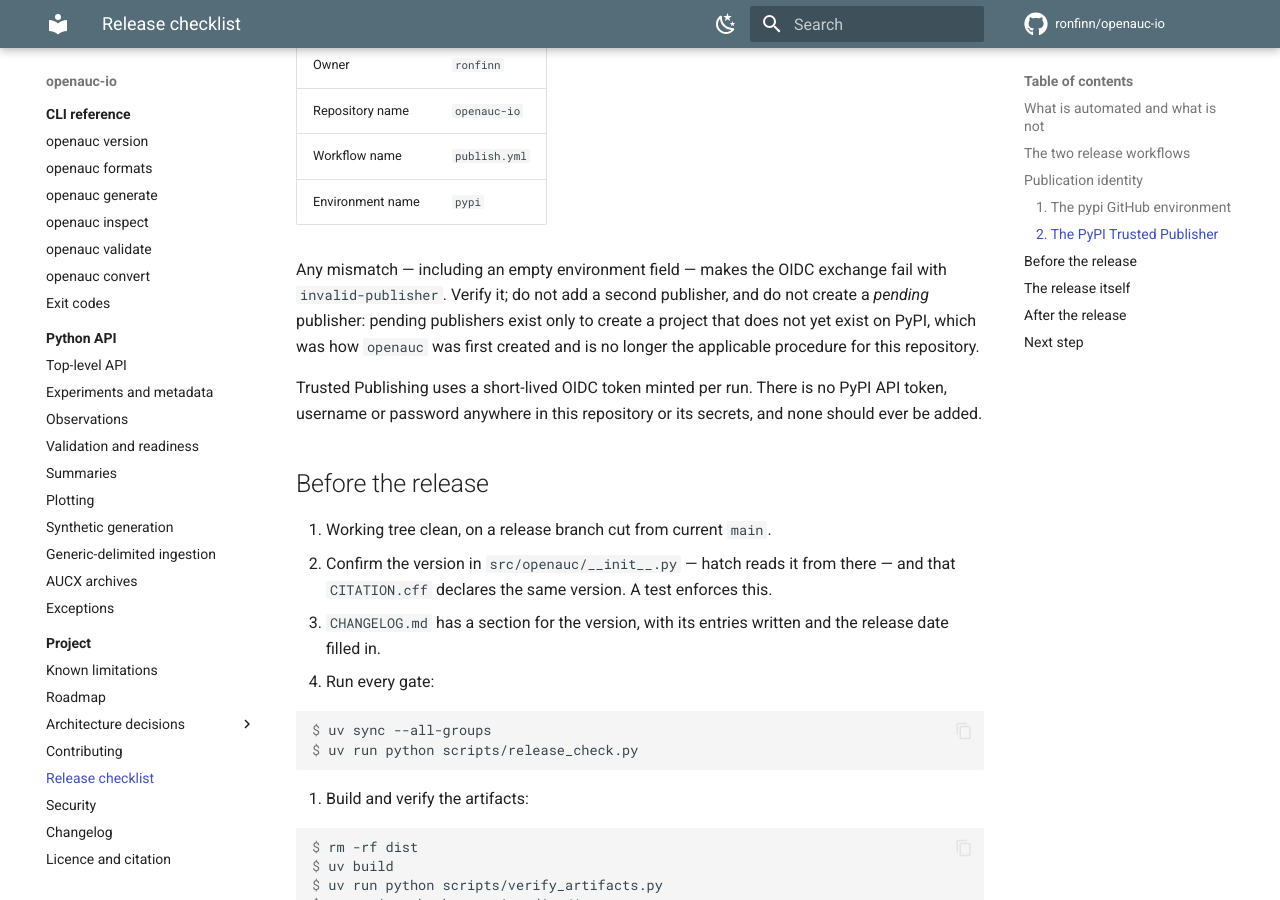
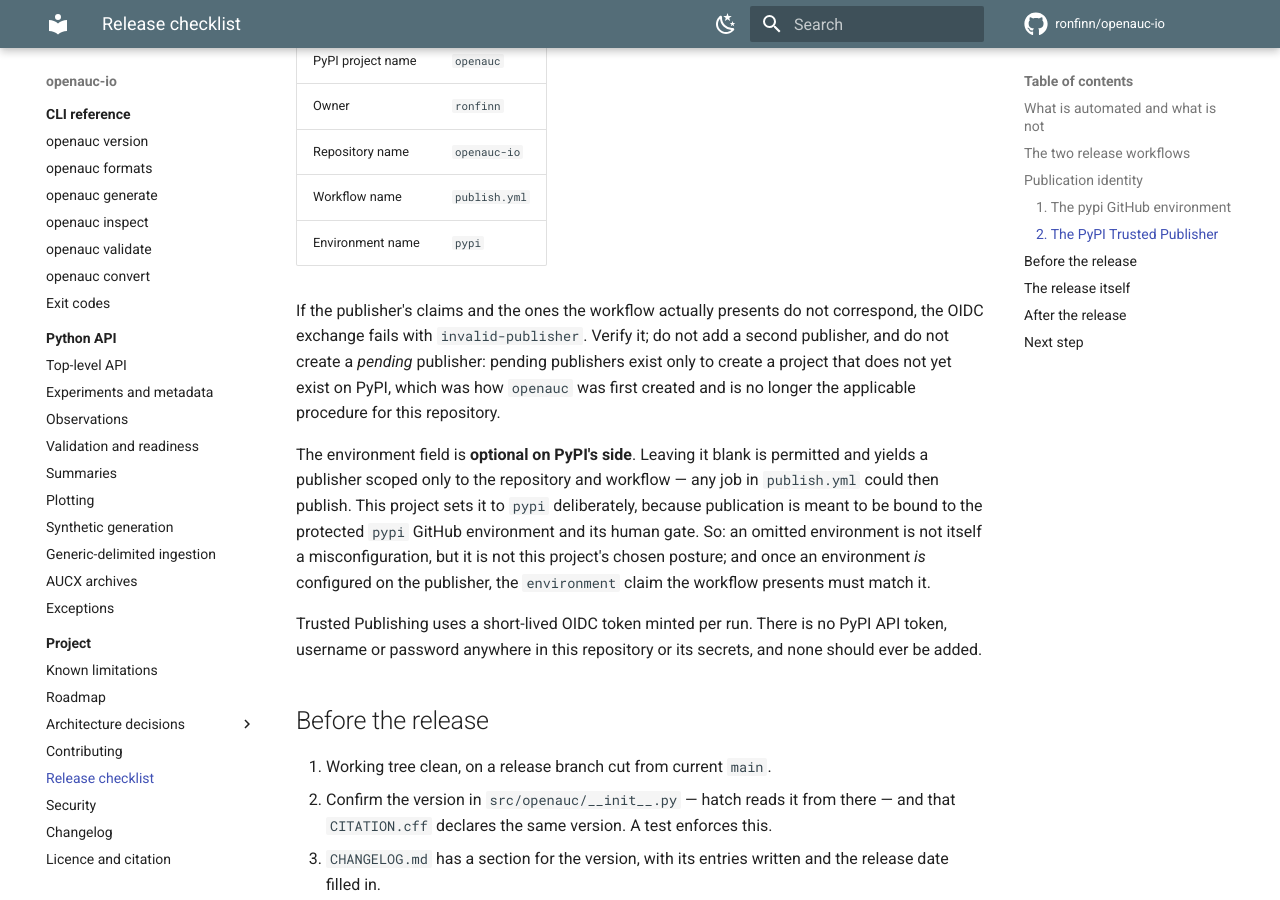
Before and after one commit to ronfinn/openauc-io, an MkDocs documentation site: the page built from docs/project/release-checklist.md, in a window 1280 px wide and 900 px high, scrolled down 2692 px. Built offline with MkDocs 1.6.1 and Material for MkDocs 9.7.7, drawn with Linux system fonts in a browser that asks for light colours; comment, search, counter and statistics services are not loaded; some of the changed text lies outside the part shown.

Commit message:
docs: correct alpha installation guidance
Do not claim a bare `pip install openauc` necessarily ignores 0.1.0a1 and
finds nothing — a pre-release can be selected when it is the only version
satisfying the requirement, and behaviour varies by installer. State the
real rationale instead: pinning the exact version is deterministic, and
--pre explicitly opts into the newest pre-release.

Use `python -m pip` consistently, including on the docs landing page, and
assert the full recommended command in the documentation test rather than a
trailing-quote fragment.

Also correct the release checklist: PyPI's environment field is optional and
omitting it is not inherently a mismatch, though this project deliberately
binds publication to the protected `pypi` environment; and `id-token: write`
is what lets the publish job request an OIDC token, with the environment
supplying the gate and the environment claim.

Co-Authored-By: Claude Opus 5 (1M context) <noreply@anthropic.com>

```diff
--- a/docs/project/release-checklist.md
+++ b/docs/project/release-checklist.md
@@ -10,9 +10,11 @@ release is a repeatable act rather than a remembered one.
     [PyPI](https://pypi.org/project/openauc/0.1.0a1/). The machinery below has
     now been run to completion, not only in dry-run form.
 
-    Publication went through Trusted Publishing: `publish.yml` mints a
-    short-lived OIDC token per run, and the protected `pypi` GitHub environment
-    is the only place that token is issued from. There is no PyPI API token.
+    Publication went through Trusted Publishing, on a short-lived OIDC token
+    minted per run. The publish job can request that token because it declares
+    `permissions: id-token: write`; it runs under `environment: pypi`, which
+    supplies the human protection gate and the `environment: pypi` claim the
+    configured PyPI publisher expects. There is no PyPI API token.
 
     This note records a point in time, not a permanent property of the project.
     Update it when the next release is made — the "After the release" steps
@@ -103,11 +105,21 @@ The `openauc` project on PyPI has an **active** Trusted Publisher under
 | Workflow name | `publish.yml` |
 | Environment name | `pypi` |
 
-Any mismatch — including an empty environment field — makes the OIDC exchange
-fail with `invalid-publisher`. Verify it; do not add a second publisher, and do
-not create a *pending* publisher: pending publishers exist only to create a
-project that does not yet exist on PyPI, which was how `openauc` was first
-created and is no longer the applicable procedure for this repository.
+If the publisher's claims and the ones the workflow actually presents do not
+correspond, the OIDC exchange fails with `invalid-publisher`. Verify it; do not
+add a second publisher, and do not create a *pending* publisher: pending
+publishers exist only to create a project that does not yet exist on PyPI,
+which was how `openauc` was first created and is no longer the applicable
+procedure for this repository.
+
+The environment field is **optional on PyPI's side**. Leaving it blank is
+permitted and yields a publisher scoped only to the repository and workflow —
+any job in `publish.yml` could then publish. This project sets it to `pypi`
+deliberately, because publication is meant to be bound to the protected `pypi`
+GitHub environment and its human gate. So: an omitted environment is not itself
+a misconfiguration, but it is not this project's chosen posture; and once an
+environment *is* configured on the publisher, the `environment` claim the
+workflow presents must match it.
 
 Trusted Publishing uses a short-lived OIDC token minted per run. There is no
 PyPI API token, username or password anywhere in this repository or its
```
Also changed, not shown: README.md (+9 -4 lines), development-log/0013-public-alpha-release.md (+1 -1 lines), docs/getting-started/installation.md (+8 -5 lines), docs/index.md (+1 -1 lines), 1 other file.
